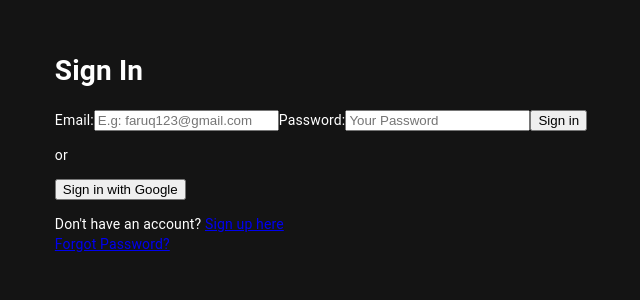
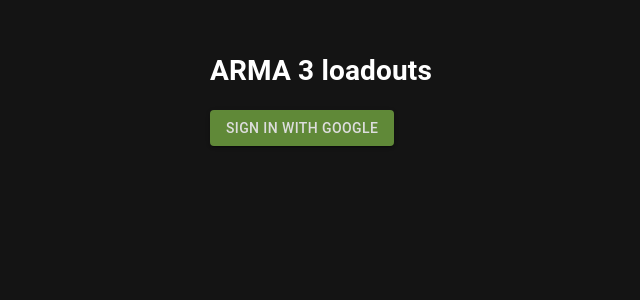
Before and after one commit to tobias2912/arma-loadouts, a React (Create React App) app in the folder hjemmeside/: page /addLoadout in a window 1280 px wide. Shown: the top 300 px of the page, without its empty margins (319-959 px from the left). Built offline with nearby package versions, Linux system fonts and the light colour scheme; no server answers.

Commit message:
only Google signin

```diff
--- a/hjemmeside/src/pages/Signin.jsx
+++ b/hjemmeside/src/pages/Signin.jsx
@@ -1,4 +1,4 @@
-import { Container } from "@material-ui/core";
+import { Button, Container } from "@material-ui/core";
 import React, { useState } from "react";
 import { Link } from "react-router-dom";
 import { useStyles } from "../styles";
@@ -26,67 +26,20 @@
   return (
     <Container className={classes.rootContainer}>
       <div className="mt-8">
-        <h1 className="text-3xl mb-2 text-center font-bold">Sign In</h1>
+        <h1 className="text-3xl mb-2 text-center font-bold">ARMA 3 loadouts</h1>
         <div className="border border-blue-400 mx-auto w-11/12 md:w-2/4 rounded py-8 px-4 md:px-8">
           {error !== null && (
             <div className="py-4 bg-red-600 w-full text-white text-center mb-3">
               {error}
             </div>
           )}
-          <form className="">
-            <label htmlFor="userEmail" className="block">
-              Email:
-            </label>
-            <input
-              type="email"
-              className="my-1 p-1 w-full"
-              name="userEmail"
-              value={email}
-              placeholder="E.g: faruq123@gmail.com"
-              id="userEmail"
-              onChange={(event) => onChangeHandler(event)}
-            />
-            <label htmlFor="userPassword" className="block">
-              Password:
-            </label>
-            <input
-              type="password"
-              className="mt-1 mb-3 p-1 w-full"
-              name="userPassword"
-              value={password}
-              placeholder="Your Password"
-              id="userPassword"
-              onChange={(event) => onChangeHandler(event)}
-            />
-            <button
-              className="bg-green-400 hover:bg-green-500 w-full py-2 text-white"
-              onClick={(event) => {
-                signInWithEmailAndPasswordHandler(event, email, password);
-              }}
-            >
-              Sign in
-            </button>
-          </form>
-          <p className="text-center my-3">or</p>
-          <button
-            className="bg-red-500 hover:bg-red-600 w-full py-2 text-white"
+          <Button
+          color="primary"
+          variant="contained"
             onClick={signInWithGoogle}
           >
             Sign in with Google
-          </button>
-          <p className="text-center my-3">
-            Don't have an account?{" "}
-            <Link to="signUp" className="text-blue-500 hover:text-blue-600">
-              Sign up here
-            </Link>{" "}
-            <br />{" "}
-            <Link
-              to="passwordReset"
-              className="text-blue-500 hover:text-blue-600"
-            >
-              Forgot Password?
-            </Link>
-          </p>
+          </Button>
         </div>
       </div>
     </Container>
```
